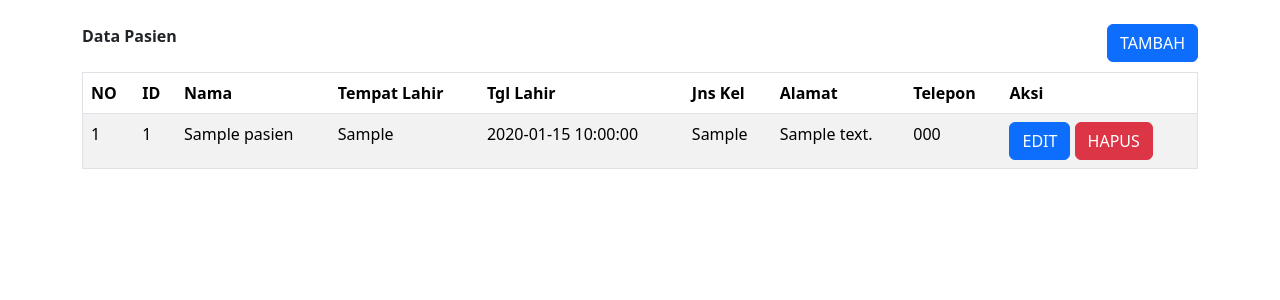
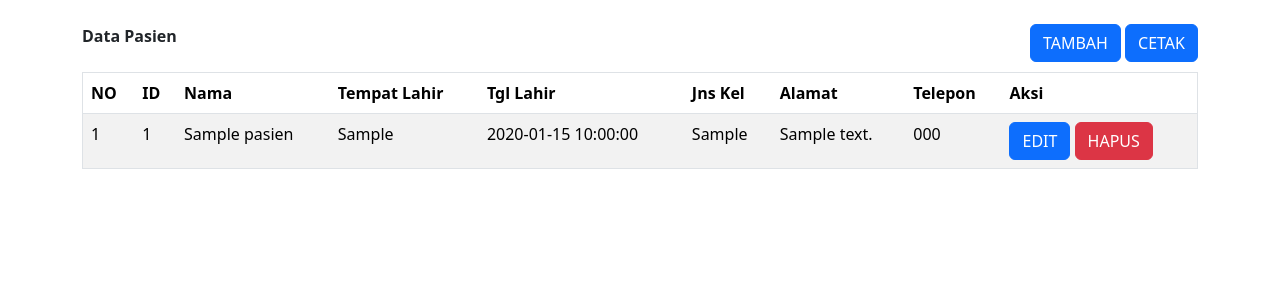
Before and after one commit to sigitwh/klinik, a PHP site: page /?m=pasien in a window 1280 px wide. Shown: the part 56-356 px from the top of the page. Run offline with PHP 8.4, Linux system fonts and the light colour scheme; tables that the repository leaves empty or names only in its code hold one stand-in row (values such as "Sample post").

Commit message:
Update pasien.view.php

```diff
--- a/modul/pasien/pasien.view.php
+++ b/modul/pasien/pasien.view.php
@@ -1,7 +1,10 @@
 <div class="container">
     <br>
     <b>Data Pasien</b>
-    <span class="float-end"><a href="?m=pasien&a=tambah" class="btn btn-primary">TAMBAH</a></span>
+    <span class="float-end">
+        <a href="?m=pasien&a=tambah" class="btn btn-primary">TAMBAH</a>
+        <a href="modul/pasien/pasien.cetak.php" class="btn btn-primary">CETAK</a>
+    </span>
     <br>
     <br>
     <table class="table table-striped table-colored border">
```
